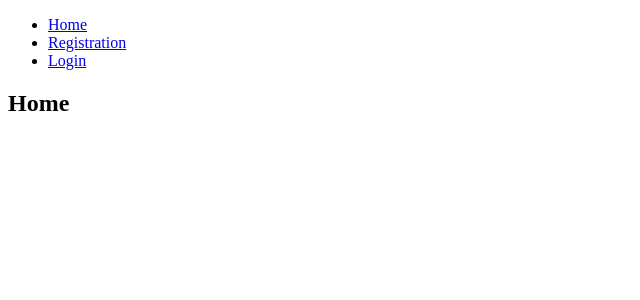
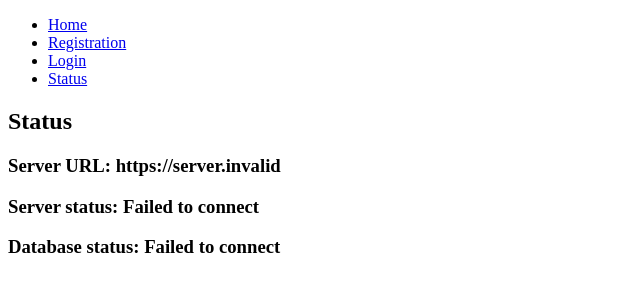
Before and after one commit to jkasztur/inio-frontend, a React (Create React App) app: page /status in a window 1280 px wide. Shown: the top 300 px of the page, without its empty margins (0-640 px from the left). Built offline with nearby package versions, Linux system fonts and the light colour scheme; no server answers.

Commit message:
add status page

```diff
--- a/package.json
+++ b/package.json
@@ -14,6 +14,7 @@
 		"@types/react-redux": "^7.1.9",
 		"@types/react-router-dom": "^5.1.6",
 		"axios": "^0.21.0",
+		"dotenv": "^8.2.0",
 		"react": "^17.0.1",
 		"react-dom": "^17.0.1",
 		"react-redux": "^7.2.2",
--- a/src/App.tsx
+++ b/src/App.tsx
@@ -3,6 +3,7 @@ import { BrowserRouter as Router, Switch, Route, Link } from "react-router-dom";
 import { Home } from "./pages/Home";
 import { Login } from "./pages/Login";
 import { Registration } from "./pages/Registration";
+import { Status } from "./pages/Status";
 
 function App() {
   return (
@@ -19,6 +20,9 @@ function App() {
             <li>
               <Link to="/login">Login</Link>
             </li>
+            <li>
+              <Link to="/status">Status</Link>
+            </li>
           </ul>
         </nav>
         <Switch>
@@ -27,6 +31,9 @@ function App() {
           </Route>
           <Route path="/login">
             <Login />
+          </Route>
+          <Route path="/status">
+            <Status />
           </Route>
           <Route path="/">
             <Home />
--- /dev/null
+++ b/src/axios/client.ts
@@ -0,0 +1,12 @@
+import Axios, { AxiosInstance } from "axios";
+
+let client: AxiosInstance
+
+export function getAxios(): AxiosInstance {
+	if (!client) {
+		client = Axios.create({
+			baseURL: process.env.REACT_APP_SERVER_HOST
+		})
+	}
+	return client
+}
--- a/src/index.tsx
+++ b/src/index.tsx
@@ -4,6 +4,8 @@ import App from "./App";
 import reportWebVitals from "./reportWebVitals";
 import { Provider } from "react-redux";
 import store from "./redux/store";
+
+require("dotenv").config();
 
 ReactDOM.render(
   <React.StrictMode>
--- /dev/null
+++ b/src/pages/Status.tsx
@@ -0,0 +1,32 @@
+import React from "react";
+import { useState } from "react";
+import { getAxios } from "../axios/client";
+
+export const Status = () => {
+  const [serverStatus, setServerStatus] = useState("Loading...");
+  const [dbStatus, setDbStatus] = useState("Loading...");
+
+  getAxios()
+    .get("/status")
+    .then((value) => {
+      const { ok, db } = value.data;
+      setServerStatus(ok ? "ok" : "Failed to connect");
+      setDbStatus(db);
+    })
+    .catch((err) => {
+      setServerStatus("Failed to connect");
+      setDbStatus("Failed to connect");
+    });
+
+  return (
+    <>
+      <h2>Status</h2>
+      <div />
+      <h3>Server URL: {process.env.REACT_APP_SERVER_HOST}</h3>
+      <div />
+      <h3>Server status: {serverStatus}</h3>
+      <div />
+      <h3>Database status: {dbStatus}</h3>
+    </>
+  );
+};
```
Also changed, not shown: 1 other file (tests, documents, lock files or other folders).
